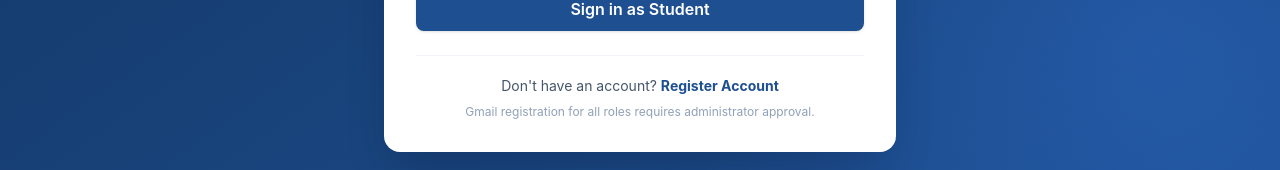
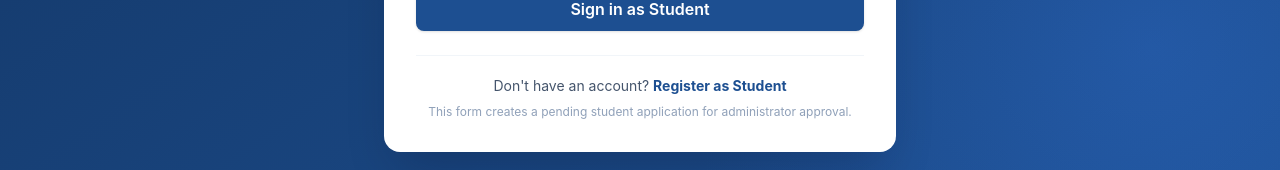
Before and after one commit to MarcTucay123/LMS, a React (Vite) app: page /login in a window 1280 px wide. Shown: the part 621-791 px from the top of the page. Built offline with nearby package versions, Linux system fonts and the light colour scheme; no server answers.

Commit message:
Split registration by login role

```diff
--- a/src/App.tsx
+++ b/src/App.tsx
@@ -23,8 +23,9 @@ export default function App() {
           <Route element={<GuestOnlyRoute />}>
             <Route element={<AuthLayout />}>
               <Route path="/login" element={<LoginPage />} />
-              <Route path="/register" element={<RegisterPage />} />
-              <Route path="/activate" element={<Navigate to="/register" replace />} />
+              <Route path="/register/:role" element={<RegisterPage />} />
+              <Route path="/register" element={<Navigate to="/register/student" replace />} />
+              <Route path="/activate" element={<Navigate to="/register/student" replace />} />
             </Route>
           </Route>
           <Route element={<ProtectedRoute />}>
--- a/src/pages/LoginPage.tsx
+++ b/src/pages/LoginPage.tsx
@@ -1,5 +1,5 @@
 import { useState, type FormEvent } from 'react'
-import { Link, useLocation, useNavigate } from 'react-router-dom'
+import { Link, useLocation, useNavigate, useSearchParams } from 'react-router-dom'
 import {
   ArrowLeft,
   BookOpenCheck,
@@ -35,7 +35,10 @@ const portalDetails: Record<LoginPortal, { title: string; description: string; i
 export function LoginPage() {
   const navigate = useNavigate()
   const location = useLocation()
-  const [portal, setPortal] = useState<LoginPortal>('student')
+  const [searchParams, setSearchParams] = useSearchParams()
+  const requestedPortal = searchParams.get('portal')
+  const initialPortal: LoginPortal = requestedPortal === 'instructor' || requestedPortal === 'admin' ? requestedPortal : 'student'
+  const [portal, setPortal] = useState<LoginPortal>(initialPortal)
   const [email, setEmail] = useState('')
   const [password, setPassword] = useState('')
   const [showPassword, setShowPassword] = useState(false)
@@ -47,6 +50,9 @@ export function LoginPage() {
 
   const selectPortal = (nextPortal: LoginPortal) => {
     setPortal(nextPortal)
+    const nextParams = new URLSearchParams(searchParams)
+    nextParams.set('portal', nextPortal)
+    setSearchParams(nextParams, { replace: true })
     setError(null)
     setPassword('')
   }
@@ -154,8 +160,8 @@ export function LoginPage() {
       )}
 
       <div className="mt-6 border-t border-slate-100 pt-5 text-center">
-        <p className="text-sm text-slate-600">Don&apos;t have an account? <Link className="font-bold text-brand-700 hover:text-brand-800" to="/register">Register Account</Link></p>
-        <p className="mt-2 text-xs text-slate-400">Gmail registration for all roles requires administrator approval.</p>
+        <p className="text-sm text-slate-600">Don&apos;t have an account? <Link className="font-bold text-brand-700 hover:text-brand-800" to={`/register/${portal}`}>Register as {roleLabels[portal]}</Link></p>
+        <p className="mt-2 text-xs text-slate-400">This form creates a pending {roleLabels[portal].toLowerCase()} application for administrator approval.</p>
       </div>
     </>
   )
--- a/src/pages/RegisterPage.tsx
+++ b/src/pages/RegisterPage.tsx
@@ -1,25 +1,34 @@
 import { useState, type FormEvent } from 'react'
-import { Link, useNavigate } from 'react-router-dom'
+import { Link, Navigate, useNavigate, useParams } from 'react-router-dom'
 import { BadgeCheck, BookOpenCheck, Eye, EyeOff, GraduationCap, LockKeyhole, Mail, ShieldCheck, UserRound } from 'lucide-react'
 import { supabase } from '../lib/supabase'
 import type { UserRole } from '../types/database'
 
-const roles: { value: UserRole; label: string; description: string; icon: typeof UserRound }[] = [
-  { value: 'student', label: 'Student', description: 'Access enrolled classes and activities', icon: GraduationCap },
-  { value: 'instructor', label: 'Instructor', description: 'Manage classes assigned after approval', icon: BookOpenCheck },
-  { value: 'admin', label: 'Administrator', description: 'Requires approval by an active administrator', icon: ShieldCheck },
-]
+const roleDetails: Record<UserRole, { label: string; description: string; icon: typeof UserRound }> = {
+  student: { label: 'Student', description: 'Register to access your enrolled classes and learning activities after approval.', icon: GraduationCap },
+  instructor: { label: 'Instructor', description: 'Register to manage classes assigned by an administrator after approval.', icon: BookOpenCheck },
+  admin: { label: 'Administrator', description: 'Register for administrative access. An existing active administrator must approve you.', icon: ShieldCheck },
+}
+
+function isUserRole(value: string | undefined): value is UserRole {
+  return value === 'student' || value === 'instructor' || value === 'admin'
+}
 
 export function RegisterPage() {
   const navigate = useNavigate()
+  const { role } = useParams()
   const [fullName, setFullName] = useState('')
   const [email, setEmail] = useState('')
-  const [role, setRole] = useState<UserRole>('student')
   const [password, setPassword] = useState('')
   const [confirmPassword, setConfirmPassword] = useState('')
   const [showPassword, setShowPassword] = useState(false)
   const [submitting, setSubmitting] = useState(false)
   const [error, setError] = useState<string | null>(null)
+
+  if (!isUserRole(role)) return <Navigate to="/register/student" replace />
+
+  const details = roleDetails[role]
+  const RoleIcon = details.icon
 
   const handleSubmit = async (event: FormEvent) => {
     event.preventDefault()
@@ -44,36 +53,29 @@ export function RegisterPage() {
       setError(message)
       return
     }
-    navigate('/login', { replace: true, state: { message: data?.message ?? 'Registration submitted for administrator approval.' } })
+    navigate(`/login?portal=${role}`, { replace: true, state: { message: data?.message ?? 'Registration submitted for administrator approval.' } })
   }
 
   return (
     <>
-      <div className="mb-6">
-        <h2 className="text-2xl font-extrabold tracking-tight text-slate-900">Register account</h2>
-        <p className="mt-1 text-sm leading-5 text-slate-500">Apply using Gmail. Your OC ID is generated only after an administrator approves your account.</p>
+      <div className="mb-6 flex items-start gap-3">
+        <div className={`grid size-11 shrink-0 place-items-center rounded-xl ${role === 'admin' ? 'bg-slate-900 text-white' : 'bg-blue-50 text-brand-700'}`}><RoleIcon size={22} /></div>
+        <div>
+          <h2 className="text-2xl font-extrabold tracking-tight text-slate-900">{details.label} registration</h2>
+          <p className="mt-1 text-sm leading-5 text-slate-500">{details.description}</p>
+        </div>
       </div>
       {error && <div className="mb-4 rounded-lg border border-red-200 bg-red-50 p-3 text-sm text-red-800" role="alert">{error}</div>}
       <form onSubmit={handleSubmit} className="space-y-4" noValidate>
         <label className="field-label">Full name<span className="input-wrap"><UserRound size={18} /><input value={fullName} onChange={(event) => setFullName(event.target.value)} autoComplete="name" placeholder="Enter your complete name" /></span></label>
         <label className="field-label">Gmail address<span className="input-wrap"><Mail size={18} /><input type="email" value={email} onChange={(event) => setEmail(event.target.value)} autoComplete="email" placeholder="yourname@gmail.com" /></span></label>
 
-        <fieldset>
-          <legend className="field-label mb-2">Apply as</legend>
-          <div className="space-y-2">
-            {roles.map((item) => {
-              const Icon = item.icon
-              return <label key={item.value} className={`flex cursor-pointer items-start gap-3 rounded-xl border p-3 transition ${role === item.value ? 'border-blue-300 bg-blue-50' : 'border-slate-200 hover:bg-slate-50'}`}><input className="mt-1" type="radio" name="role" value={item.value} checked={role === item.value} onChange={() => setRole(item.value)} /><Icon className={role === item.value ? 'text-brand-700' : 'text-slate-400'} size={19} /><span><strong className="block text-sm text-slate-800">{item.label}</strong><small className="text-xs text-slate-500">{item.description}</small></span></label>
-            })}
-          </div>
-        </fieldset>
-
         <label className="field-label">Create password<span className="input-wrap"><LockKeyhole size={18} /><input type={showPassword ? 'text' : 'password'} value={password} onChange={(event) => setPassword(event.target.value)} autoComplete="new-password" /><button type="button" className="icon-button" onClick={() => setShowPassword((value) => !value)} aria-label={showPassword ? 'Hide password' : 'Show password'}>{showPassword ? <EyeOff size={18} /> : <Eye size={18} />}</button></span></label>
         <label className="field-label">Confirm password<span className="input-wrap"><BadgeCheck size={18} /><input type={showPassword ? 'text' : 'password'} value={confirmPassword} onChange={(event) => setConfirmPassword(event.target.value)} autoComplete="new-password" /></span></label>
-        <p className="text-xs text-slate-500">Use at least 8 characters with uppercase, lowercase, and a number. All roles remain pending until approved.</p>
-        <button className="button-primary w-full" disabled={submitting}>{submitting ? 'Submitting…' : 'Submit registration'}</button>
+        <p className="text-xs text-slate-500">Use at least 8 characters with uppercase, lowercase, and a number. Your {details.label.toLowerCase()} account remains pending until approved.</p>
+        <button className={`w-full ${role === 'admin' ? 'admin-sign-in-button' : 'button-primary'}`} disabled={submitting}>{submitting ? 'Submitting…' : `Register as ${details.label}`}</button>
       </form>
-      <p className="mt-5 text-center text-sm text-slate-600">Already registered? <Link className="font-bold text-brand-700" to="/login">Back to sign in</Link></p>
+      <p className="mt-5 text-center text-sm text-slate-600">Already registered? <Link className="font-bold text-brand-700" to={`/login?portal=${role}`}>Back to {details.label.toLowerCase()} sign in</Link></p>
     </>
   )
 }
```
Also changed, not shown: 1 other file (tests, documents, lock files or other folders).
